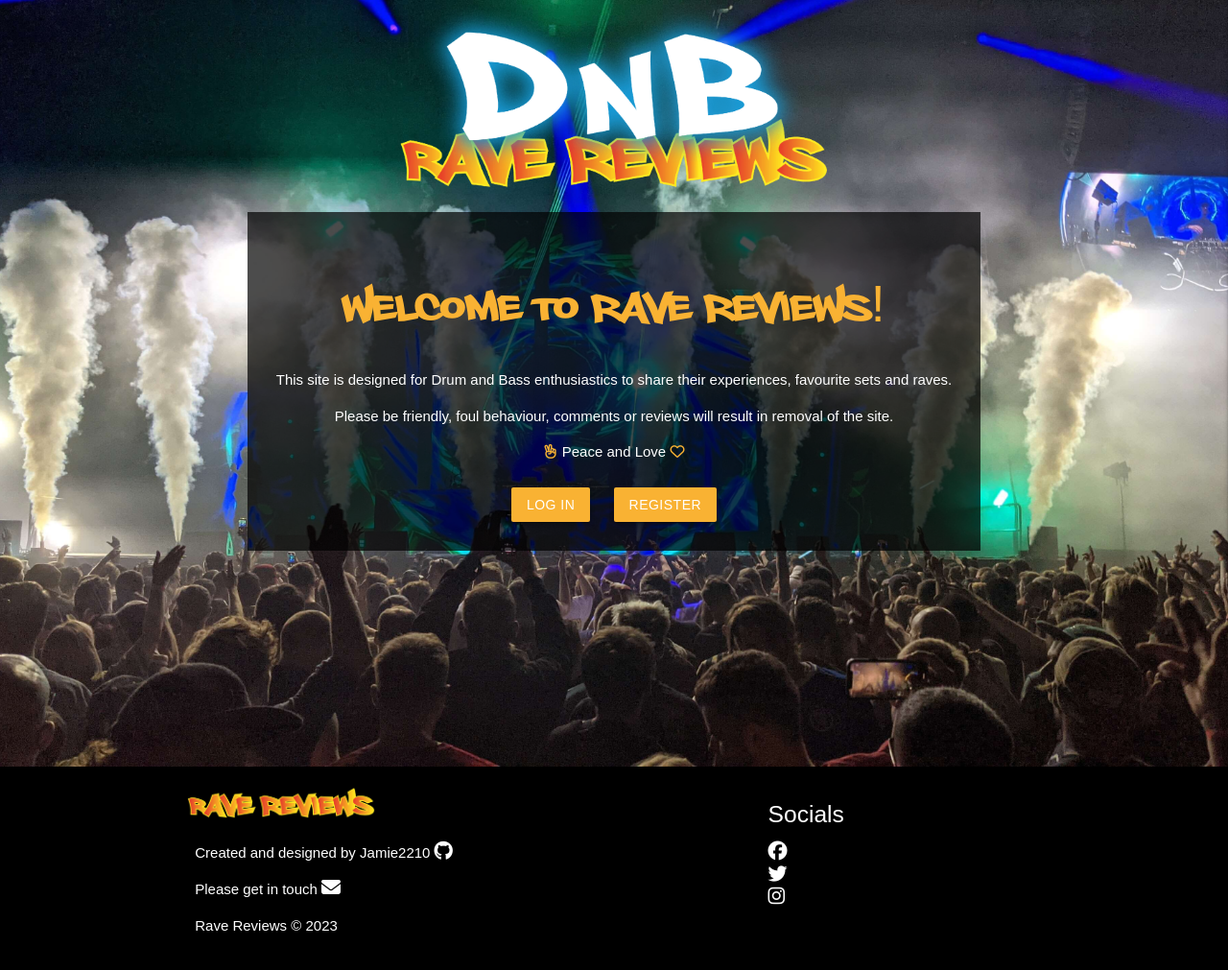
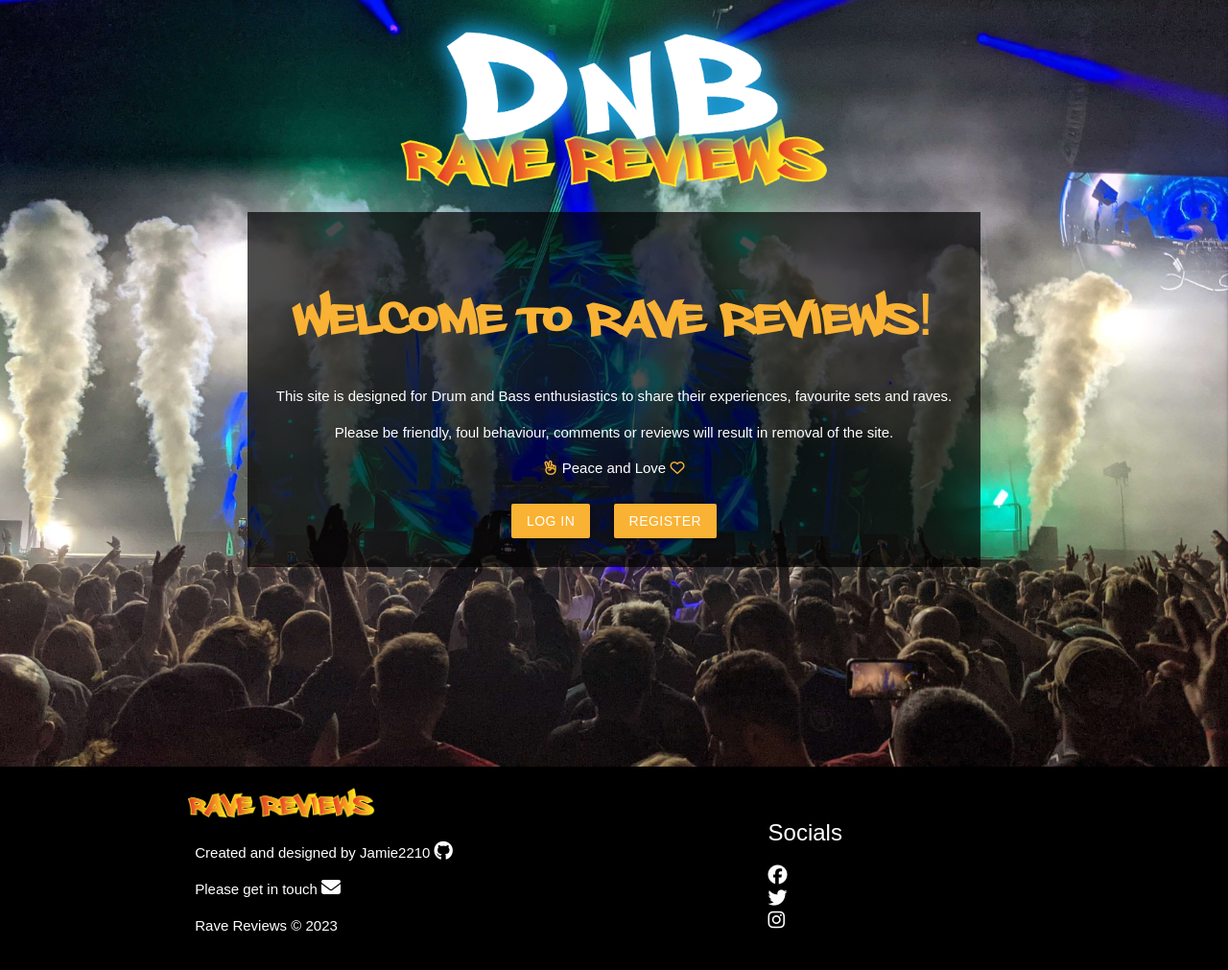
Before and after one commit to jamie2210/CI_MS3_RR, a Flask app: page / in a window 1280 px wide. Shown: the part 65-1076 px from the top of the page at 96% size. Run offline with Flask 3, Linux system fonts and the light colour scheme; the visitor is signed in with stand-in values (Sample User, id 1); some libraries are stand-ins or nearby versions.

Commit message:
Fix: Tidy code and add aria-labels

```diff
--- a/rave_reviews/static/css/style.css
+++ b/rave_reviews/static/css/style.css
@@ -116,6 +116,10 @@ body {
 .page-footer {
     background-color: black;
     color: white;
+}
+
+.page-footer h2 {
+    font-size: x-large;
 }
 
 .footer-logo {
--- a/rave_reviews/templates/base.html
+++ b/rave_reviews/templates/base.html
@@ -34,30 +34,29 @@
             <div class="nav-wrapper rr-nav">
                 {% if session.user %}
                 <a href="{{ url_for('index.logged_in_home', username=session['user'])}}"><img
-                        src="{{ url_for('static', filename='images/rr-logo.png') }}" alt="two 'R's representing the rave reviews logo" class="rr-logo"></a>
+                        src="{{ url_for('static', filename='images/rr-logo.png') }}" alt="two 'R's representing the rave reviews logo" aria-label="go to home page" class="rr-logo"></a>
                 {% else %}
-                <a href="{{ url_for('index.home')}}"><img src="{{ url_for('static', filename='images/rr-logo.png') }}" alt="two 'R's representing the rave reviews logo"
+                <a href="{{ url_for('index.home')}}"><img src="{{ url_for('static', filename='images/rr-logo.png') }}" alt="two 'R's representing the rave reviews logo" aria-label="go to home page"
                         class="rr-logo"></a>
                 {% endif %}
                 <a href="#" data-target="mobile-demo" class="sidenav-trigger right"><i
                         class="fa-solid fa-bars burger"></i></a>
                 <ul class="right hide-on-med-and-down">
-
                     {% if session.user %}
-                    <li><a href="{{ url_for('index.logged_in_home')}}" class="nav-link">Home</a></li>
+                    <li><a href="{{ url_for('index.logged_in_home')}}" class="nav-link" aria-label="go to home page">Home</a></li>
                     <li><a href="{{ url_for('authentication.profile', username=session['user']) }}"
-                            class="nav-link">Profile</a></li>
-                    <li><a href="{{ url_for('raves.get_raves') }}" class="nav-link">Rave Reviews</a></li>
-                    <li><a href="{{ url_for('raves.add_rave') }}" class="nav-link">Leave Review</a></li>
+                            class="nav-link" aria-label="go to profile">Profile</a></li>
+                    <li><a href="{{ url_for('raves.get_raves') }}" class="nav-link" aria-label="go to rave reviews page">Rave Reviews</a></li>
+                    <li><a href="{{ url_for('raves.add_rave') }}" class="nav-link" aria-label="go to leave review page">Leave Review</a></li>
                     {% if session.user|lower == "admin"|lower %}
-                    <li><a href="{{ url_for('organisations.get_organisations') }}" class="nav-link">Organisations</a>
+                    <li><a href="{{ url_for('organisations.get_organisations') }}" class="nav-link" aria-label="go to organisations page">Organisations</a>
                     </li>
                     {% endif %}
-                    <li><a href="{{ url_for('authentication.logout') }}" class="nav-link">Log Out</a></li>
+                    <li><a href="{{ url_for('authentication.logout') }}" class="nav-link" aria-label="logout, return to home page">Log Out</a></li>
                     {% else %}
-                    <li><a href="{{ url_for('index.home')}}" class="nav-link">Home</a></li>
-                    <li><a href="{{ url_for('authentication.login') }}" class="nav-link">Log In</a></li>
-                    <li><a href="{{ url_for('authentication.register') }}" class="nav-link">Register</a></li>
+                    <li><a href="{{ url_for('index.home')}}" class="nav-link" aria-label="go to home page">Home</a></li>
+                    <li><a href="{{ url_for('authentication.login') }}" class="nav-link" aria-label="go to login page">Log In</a></li>
+                    <li><a href="{{ url_for('authentication.register') }}" class="nav-link" aria-label="go to register page">Register</a></li>
                     {% endif %}
                 </ul>
             </div>
@@ -70,19 +69,21 @@
                         class="collapse-title collapse-logo">
                 </div>
             </li>
-            <li><a href="{{ url_for('index.home')}}" class="nav-link">Home</a></li>
             {% if session.user %}
-            <li><a href="{{ url_for('authentication.profile', username=session['user']) }}" class="nav-link">Profile</a>
+            <li><a href="{{ url_for('index.logged_in_home')}}" class="nav-link" aria-label="go to home page">Home</a></li>
+            <li><a href="{{ url_for('authentication.profile', username=session['user']) }}"
+                    class="nav-link" aria-label="go to profile">Profile</a></li>
+            <li><a href="{{ url_for('raves.get_raves') }}" class="nav-link" aria-label="go to rave reviews page">Rave Reviews</a></li>
+            <li><a href="{{ url_for('raves.add_rave') }}" class="nav-link" aria-label="go to leave review page">Leave Review</a></li>
+            {% if session.user|lower == "admin"|lower %}
+            <li><a href="{{ url_for('organisations.get_organisations') }}" class="nav-link" aria-label="go to organisations page">Organisations</a>
             </li>
-            <li><a href="{{ url_for('raves.get_raves') }}" class="nav-link">Rave Reviews</a></li>
-            <li><a href="{{ url_for('raves.add_rave') }}" class="nav-link">Review Rave</a></li>
-            {% if session.user|lower == "admin"|lower %}
-            <li><a href="{{ url_for('organisations.get_organisations') }}" class="nav-link">Add Organisation</a></li>
             {% endif %}
-            <li><a href="{{ url_for('authentication.logout') }}" class="nav-link">Log Out</a></li>
+            <li><a href="{{ url_for('authentication.logout') }}" class="nav-link" aria-label="logout, return to home page">Log Out</a></li>
             {% else %}
-            <li><a href="{{ url_for('authentication.login') }}" class="nav-link">Log In</a></li>
-            <li><a href="{{ url_for('authentication.register') }}" class="nav-link">Register</a></li>
+            <li><a href="{{ url_for('index.home')}}" class="nav-link" aria-label="go to home page">Home</a></li>
+            <li><a href="{{ url_for('authentication.login') }}" class="nav-link" aria-label="go to login page">Log In</a></li>
+            <li><a href="{{ url_for('authentication.register') }}" class="nav-link" aria-label="go to register page">Register</a></li>
             {% endif %}
         </ul>
 
@@ -118,7 +119,7 @@
                     <p>Rave Reviews © <span id="current-year"> </span></p>
                 </div>
                 <div class="col l4 offset-l2 s12">
-                    <h5 class="white-text">Socials</h5>
+                    <h2 class="socials">Socials</h2>
                     <ul>
                         <li><a href="https://www.facebook.com" aria-label="Go to facebook page (opens in new tab)" target="_blank"><i class="fa-brands fa-facebook icons"></i></a></li>
                         <li><a href="https://www.twitter.com" aria-label="Go to twitter page (opens in new tab)" target="_blank"><i class="fa-brands fa-twitter icons"></i></a></li>
--- a/rave_reviews/templates/index.html
+++ b/rave_reviews/templates/index.html
@@ -4,14 +4,14 @@
     <div class="row">
         <img src="{{ url_for('static', filename='images/rr-logo-main.png') }}" alt="Raves Reviews logo" class="main-logo">
         <div class="welcome-container">
-            <h2 class="title">Welcome to Rave Reviews!</h2>
+            <h1 class="title">Welcome to Rave Reviews!</h1>
             <p>This site is designed for Drum and Bass enthusiastics to share their experiences, favourite sets and
                 raves.</p>
             <p>Please be friendly, foul behaviour, comments or reviews will result in removal of the site.</p>
             <p><i class="fa-regular fa-hand-peace prefix fa-icon"></i> Peace and Love <i
                     class="fa-regular fa-heart prefix fa-icon"></i></p>
-            <a href="{{ url_for('authentication.login') }}" class="btn">Log In</a>
-            <a href="{{ url_for('authentication.register') }}" class="btn">Register</a>
+            <a href="{{ url_for('authentication.login') }}" class="btn" aria-label="go to login page">Log In</a>
+            <a href="{{ url_for('authentication.register') }}" class="btn" aria-label="go to register page">Register</a>
 
         </div>
     </div>
--- a/rave_reviews/templates/logged_in_index.html
+++ b/rave_reviews/templates/logged_in_index.html
@@ -12,9 +12,9 @@
             <p>Please be friendly, foul behaviour, comments or reviews will result in removal of the site.</p>
             <p><i class="fa-regular fa-hand-peace prefix fa-icon"></i> Peace and Love <i
                     class="fa-regular fa-heart prefix fa-icon"></i></p>
-            <a href="{{ url_for('raves.get_user_raves', rave_id=rave_id) }}" class="btn">My Reviews</a>
-            <a href="{{ url_for('raves.add_rave') }}" class="btn">Leave Review</a>
-            <a href="{{ url_for('raves.get_raves') }}" class="btn">Rave Reviews</a>
+            <a href="{{ url_for('raves.get_user_raves', rave_id=rave_id) }}" aria-label="go to my reviews page" class="btn">My Reviews</a>
+            <a href="{{ url_for('raves.add_rave') }}" aria-label="go to leave review page" class="btn">Leave Review</a>
+            <a href="{{ url_for('raves.get_raves') }}" aria-label="go to rave review page" class="btn">Rave Reviews</a>
         </div>
     </div>
 </div>
```
Also changed, not shown: rave_reviews/static/images/rave-pic-1.jpg (deleted), rave_reviews/static/images/rave-pic-4.jpg (deleted).
